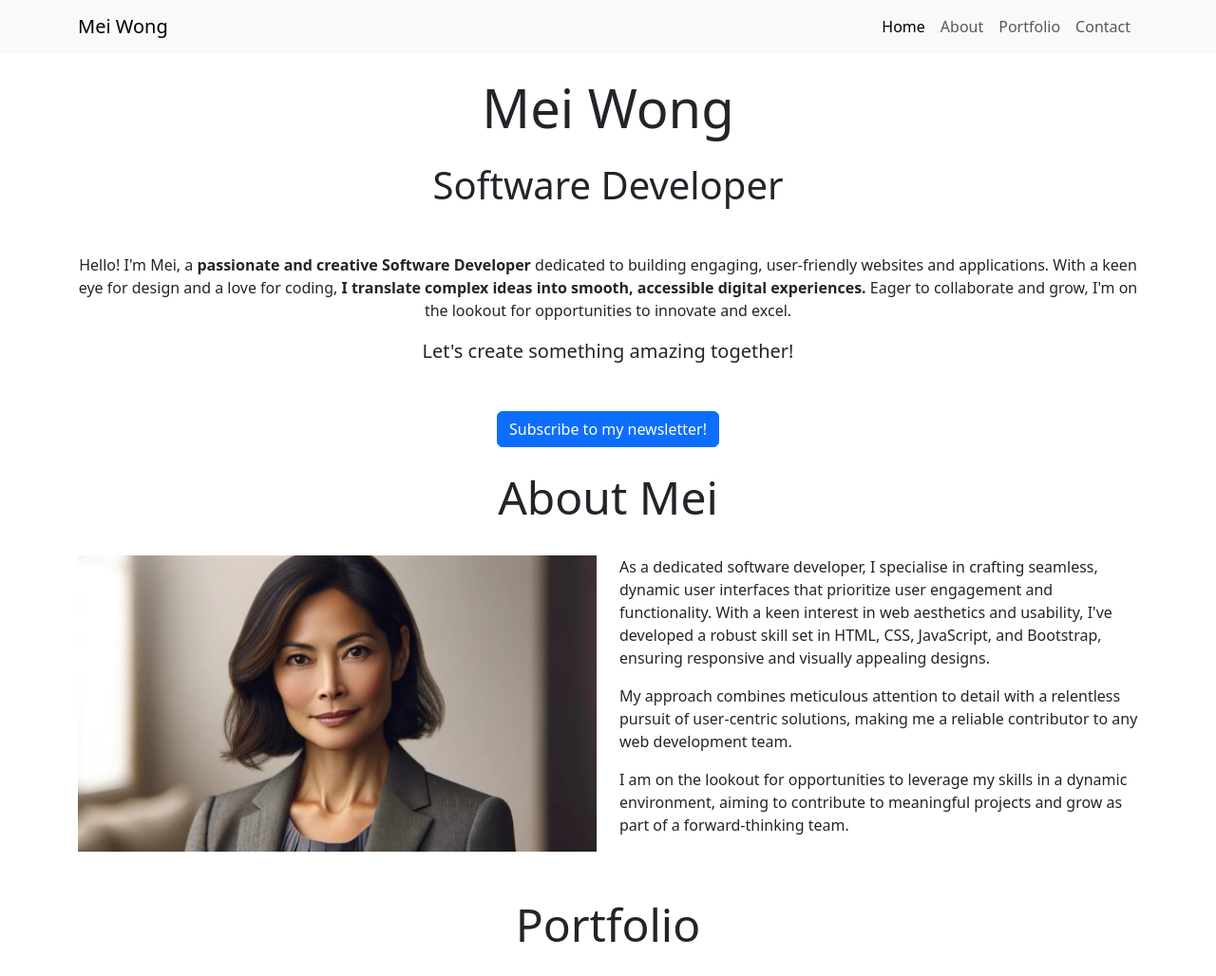
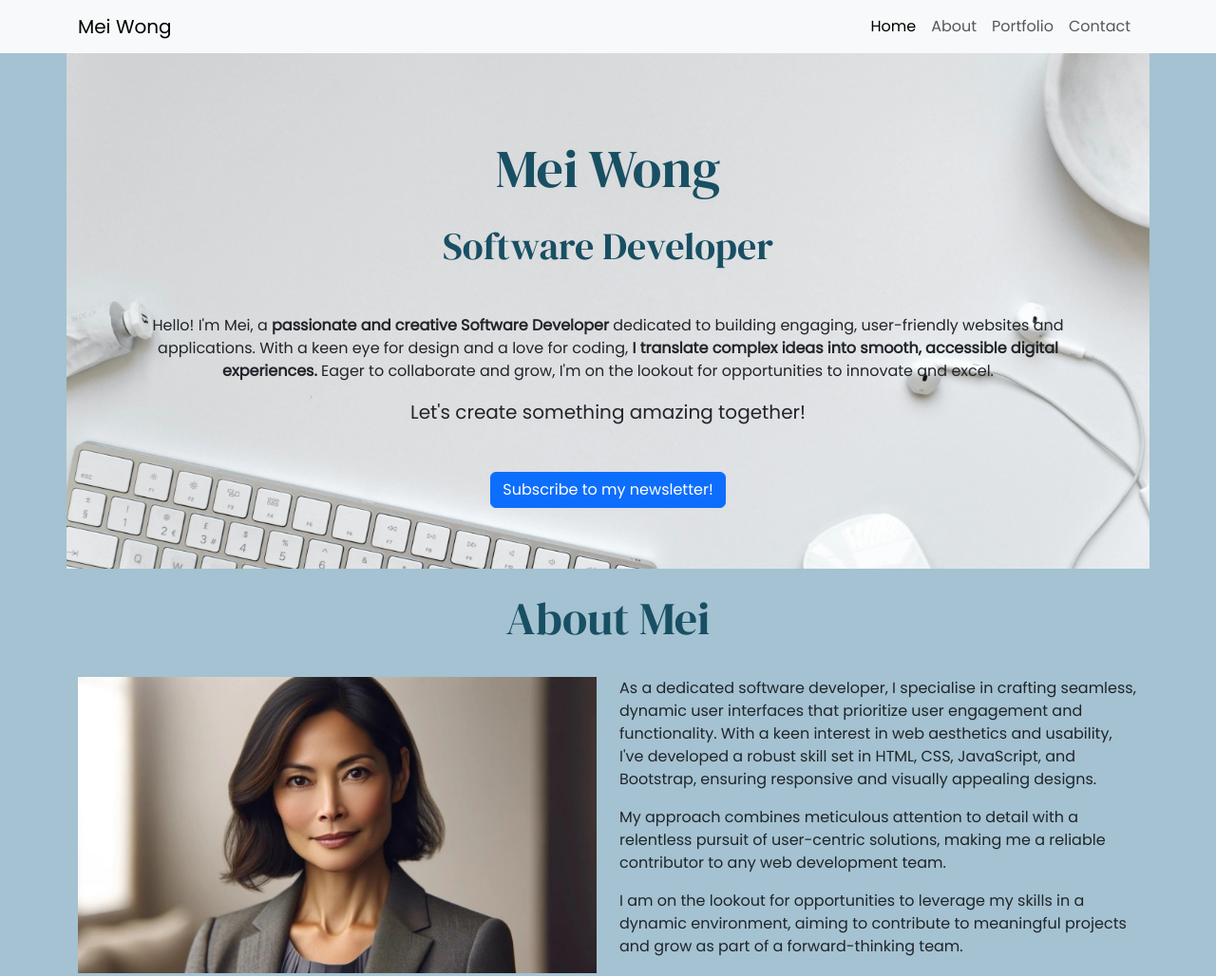
Before and after one commit to PrajaktaSarnaik/bootstrap-portfolio-website, a plain HTML site: page index.html in a window 1280 px wide. Shown: the top 1028 px of the page at 95% size. Drawn offline with nearby package versions, Linux system fonts and the light colour scheme.

Commit message:
Add first custom styles

```diff
--- /dev/null
+++ b/assets/css/style.css
@@ -0,0 +1,30 @@
+/*
+    #a4c2d1; egg blue
+    #dbdcde; light grey
+    #1f7798; mid-blue
+    #184f63; dark-blue
+*/
+
+/* global styles */
+
+@import url('https://fonts.googleapis.com/css2?family=DM+Serif+Display:ital@0;1&family=Poppins&display=swap');
+
+body {
+    font-family: "Poppins", sans-serif;
+    background-color: #a4c2d1; /* egg blue */
+}
+
+h1,
+h2 {
+    font-family: "DM Serif Display", serif;
+    color: #184f63; /* dark-blue */
+}
+
+#hero {
+    background-image: url('../images/background.webp');
+    min-height: 500px;
+    padding: 5% 7%;
+    background-color: #dbdcde;
+    background-position: 50% 70%;
+    background-size: cover;
+}
--- a/index.html
+++ b/index.html
@@ -9,6 +9,9 @@
   <!-- Bootstrap CSS Link -->
   <link href="https://cdn.jsdelivr.net/npm/bootstrap@5.3.3/dist/css/bootstrap.min.css" rel="stylesheet"
     integrity="sha384-QWTKZyjpPEjISv5WaRU9OFeRpok6YctnYmDr5pNlyT2bRjXh0JMhjY6hW+ALEwIH" crossorigin="anonymous">
+
+    <!-- Custom CSS stylesheet -->
+     <link rel="stylesheet" href="assets/css/style.css">
 </head>
 
 <body>
```
Also changed, not shown: assets/images/background.webp (added).
